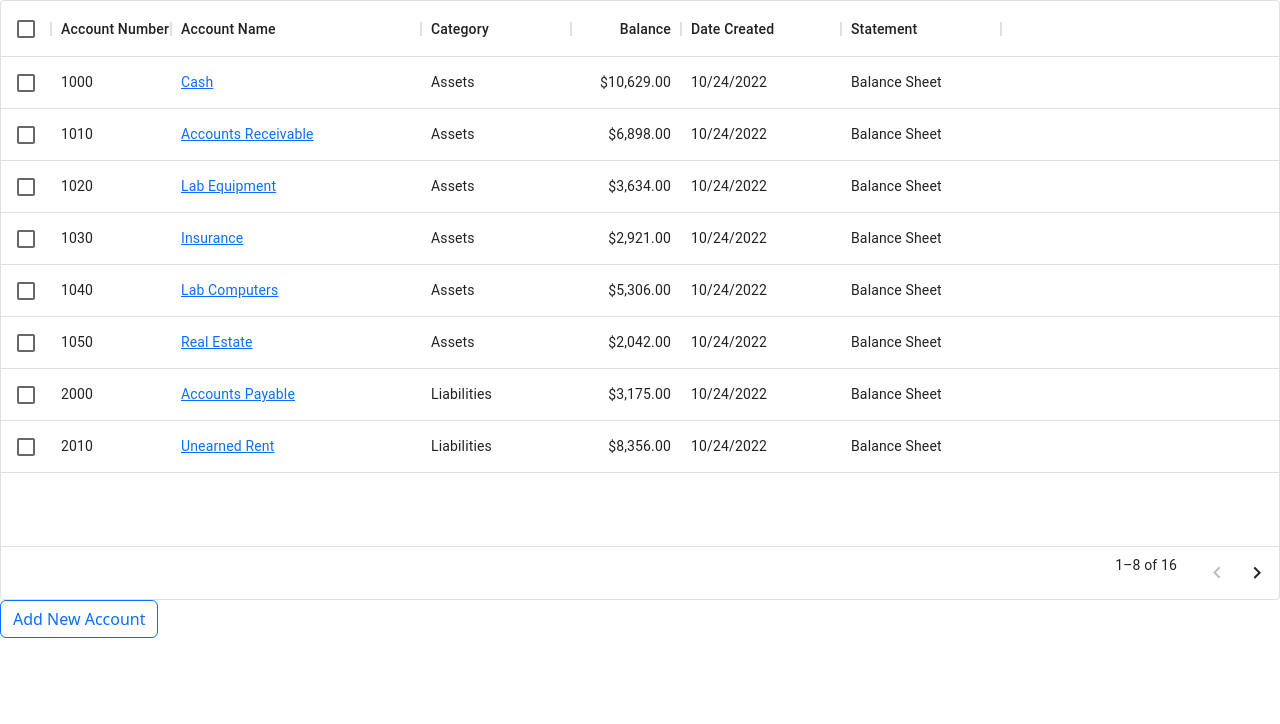
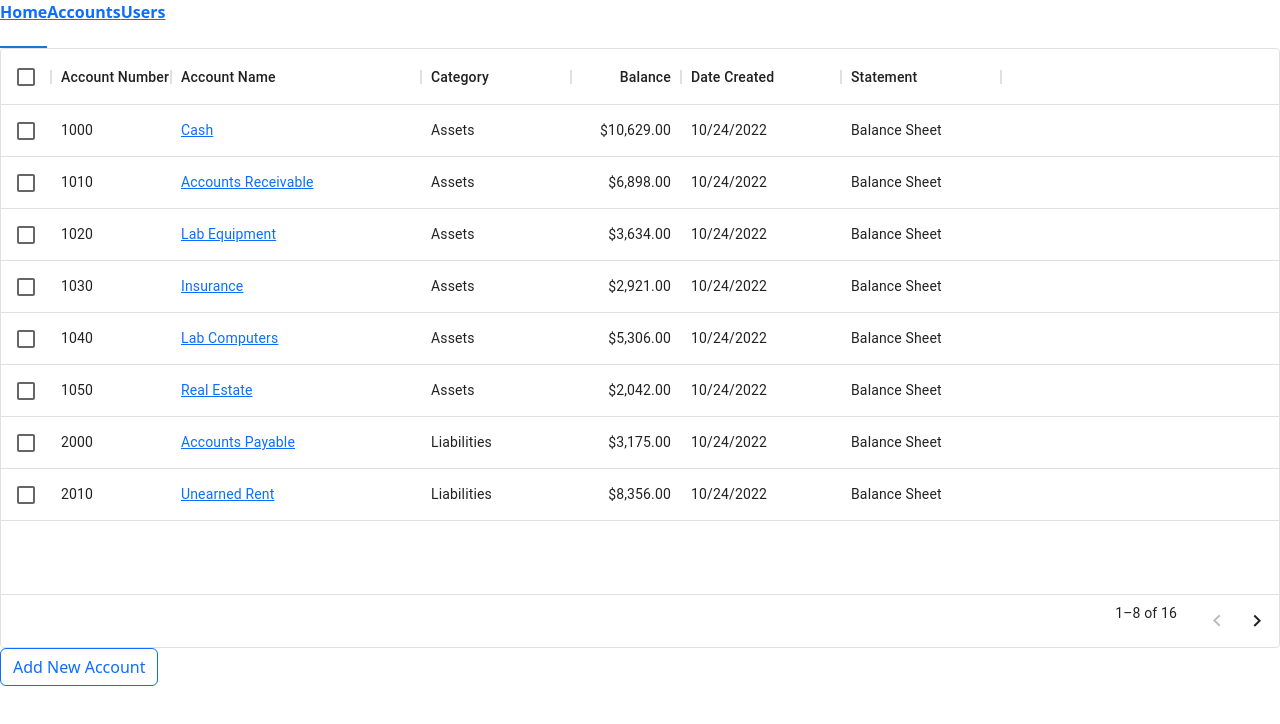
Before and after one commit to EricWeese/applicationdomain, a React (Create React App) app in the folder my-app/: page /Accounts in a window 1280 px wide. Shown: the top 724 px of the page. Built offline with nearby package versions, Linux system fonts and the light colour scheme.

Commit message:
AddedSomeSortOfNavBar

```diff
--- a/my-app/src/pages/accounts/Accounts.js
+++ b/my-app/src/pages/accounts/Accounts.js
@@ -8,6 +8,8 @@ import { useNavigate } from "react-router-dom";
 import { Modal } from 'react-bootstrap';
 import AddAccount from './AddAccount';
 import { useState } from "react";
+import Tabs from '@mui/material/Tabs';
+import Tab from '@mui/material/Tab';
 import { addDoc, collection } from "firebase/firestore";
 import { db, auth } from '../../firebase/config'
 import OverlayTrigger from 'react-bootstrap/OverlayTrigger';
@@ -93,15 +95,28 @@ export default function Accounts() {
     const [show, setShow] = useState(false)
     const handleShow = () => setShow(true)
     const handleClose = () => setShow(false)
-
+    const [value, setValue] = React.useState(0);
 
     const renderTooltip = (props) => (
         <Tooltip id="button-tooltip" {...props}>
             Click this to add a new account
         </Tooltip>
     );
+
+    const handleChange = (event, newValue) => {
+        setValue(newValue);
+    };
+
     return (
-        <><>
+        <div>
+        <Box sx={{ width: '100%' }}>
+        <Tabs value={value} onChange={handleChange} aria-label="Navigation Bar">
+          <Link to="/Home" className="text-primary fw-bold"> Home </Link>
+          <Link to="/Accounts" className="text-primary fw-bold"> Accounts </Link>
+          <Link to="/Users" className="text-primary fw-bold"> Users </Link>
+        </Tabs>
+        </Box>
+
             <Box sx={{ height: 600, width: '100%' }}>
                 <DataGrid
                     rows={rows}
@@ -121,7 +136,7 @@ export default function Accounts() {
 
                 <Button onClick={handleShow} variant="outline-primary">Add New Account</Button>
             </OverlayTrigger>
-        </><Modal show={show} onHide={handleClose}>
+        <Modal show={show} onHide={handleClose}>
                 <Modal.Header closeButton>
                     <Modal.Title>
                         Add New Account
@@ -136,7 +151,7 @@ export default function Accounts() {
                     </Button>
 
                 </Modal.Footer>
-            </Modal></>
-
+            </Modal>
+        </div>
     );
 }
--- a/my-app/src/pages/login/Login.js
+++ b/my-app/src/pages/login/Login.js
@@ -15,24 +15,12 @@ export default function Login() {
         console.log(password)
         signInWithEmailAndPassword(auth, email, password)
             .then(function () {
-                var user = auth.currentUser
-                /*var database_ref = db.ref()
-                var user_data = {
-                    last_login: Date.now()
-
-                }
-                // Push to Firebase Database
-                database_ref.child('users/' + user.uid).update(user_data)
-*/
                 // Done
                 alert('User Logged In!!')
                 navigate('/Accounts');
 
             })
             .catch(function (error) {
-
-
-
 
                 // Firebase will use this to alert of its errors
                 var error_code = error.code
@@ -41,8 +29,6 @@ export default function Login() {
                 alert(error_message)
             })
     }
-
-
 
     return (
 
```
Also changed, not shown: my-app/src/App.js (+0 -11 lines), my-app/src/pages/signup/Signup.js (+0 -56 lines).
